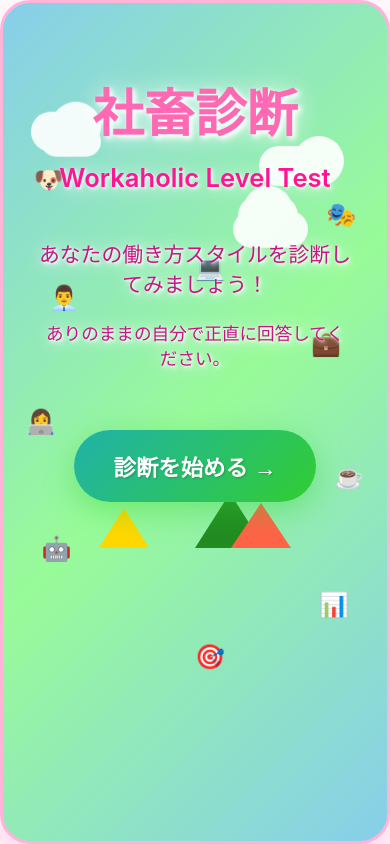
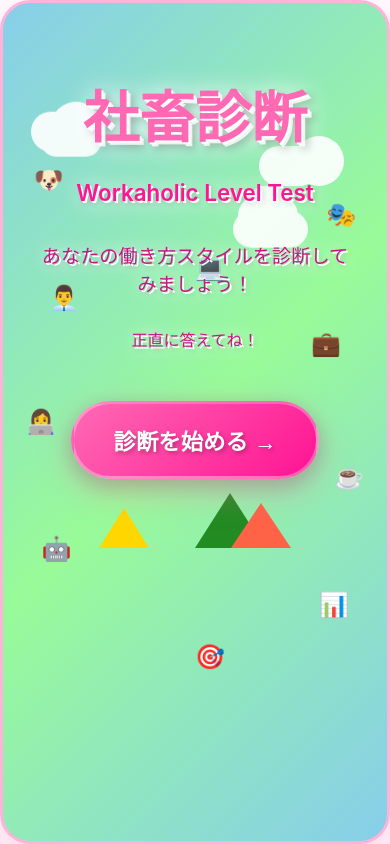
Before and after one commit to toru830/syachiku_shindan, a website: page index.html in a window 390 px wide. Drawn offline with Linux system fonts and the light colour scheme.

Commit message:
UI改善完了：絵文字配置整理、白い縁取り追加、フォントサイズ調整、ボタン強化、説明文簡潔化

```diff
--- a/index.html
+++ b/index.html
@@ -38,7 +38,7 @@
                 <h1 class="main-title">社畜診断</h1>
                 <h2 class="sub-title">Workaholic Level Test</h2>
                 <p class="start-description">あなたの働き方スタイルを診断してみましょう！</p>
-                <p class="start-sub-description">ありのままの自分で正直に回答してください。</p>
+                <p class="start-sub-description">正直に答えてね！</p>
                 <button class="start-btn" id="start-btn">診断を始める →</button>
             </div>
         </div>
--- a/script.js
+++ b/script.js
@@ -458,14 +458,20 @@ function showQuestion() {
         // bodyの背景をピンク系に変更
         document.body.style.background = 'linear-gradient(135deg, #ffeef8 0%, #ffb3d9 50%, #ff85c0 100%)';
 
-        // ピンクテーマの浮遊絵文字を追加（20個）
-        const pinkEmojis = ['⭐', '✨', '💖', '🌸', '💕', '🎀', '🦄', '💝', '🌺', '💗', '🌟', '💫', '🎁', '💌', '🌷', '🦋', '🌈', '💎', '🎊', '🎉'];
+        // ピンクテーマの浮遊絵文字を追加（12個、規則的配置）
+        const pinkEmojis = ['⭐', '✨', '💖', '🌸', '💕', '🎀', '🦄', '💝', '🌺', '💗', '🌟', '💫'];
+        const positions = [
+            {top: '15%', left: '10%'}, {top: '25%', left: '85%'}, {top: '35%', left: '20%'},
+            {top: '45%', left: '75%'}, {top: '55%', left: '15%'}, {top: '65%', left: '80%'},
+            {top: '75%', left: '25%'}, {top: '85%', left: '70%'}, {top: '20%', left: '50%'},
+            {top: '40%', left: '5%'}, {top: '60%', left: '90%'}, {top: '80%', left: '45%'}
+        ];
         pinkEmojis.forEach((emoji, index) => {
             const emojiEl = document.createElement('div');
             emojiEl.className = 'floating-emoji';
             emojiEl.textContent = emoji;
-            emojiEl.style.top = (Math.random() * 80 + 10) + '%';
-            emojiEl.style.left = (Math.random() * 80 + 10) + '%';
+            emojiEl.style.top = positions[index].top;
+            emojiEl.style.left = positions[index].left;
             document.body.appendChild(emojiEl);
         });
     } else if (questionNumber <= 10) {
@@ -477,14 +483,20 @@ function showQuestion() {
         // bodyの背景をオレンジ系に変更
         document.body.style.background = 'linear-gradient(135deg, #FFE0B2 0%, #FFCC02 50%, #FF8F00 100%)';
 
-        // オレンジテーマの浮遊絵文字を追加（20個）
-        const orangeEmojis = ['🌟', '☀️', '🔥', '💪', '⚡', '🎆', '💥', '🚀', '💢', '🌞', '🔥', '⚡', '💥', '🎯', '💨', '🌋', '🔥', '⚡', '💥', '🎆'];
+        // オレンジテーマの浮遊絵文字を追加（12個、規則的配置）
+        const orangeEmojis = ['🌟', '☀️', '🔥', '💪', '⚡', '🎆', '💥', '🚀', '💢', '🌞', '🎯', '💨'];
+        const positions = [
+            {top: '12%', left: '12%'}, {top: '22%', left: '88%'}, {top: '32%', left: '22%'},
+            {top: '42%', left: '78%'}, {top: '52%', left: '12%'}, {top: '62%', left: '88%'},
+            {top: '72%', left: '22%'}, {top: '82%', left: '78%'}, {top: '18%', left: '52%'},
+            {top: '38%', left: '8%'}, {top: '58%', left: '92%'}, {top: '78%', left: '42%'}
+        ];
         orangeEmojis.forEach((emoji, index) => {
             const emojiEl = document.createElement('div');
             emojiEl.className = 'floating-emoji';
             emojiEl.textContent = emoji;
-            emojiEl.style.top = (Math.random() * 80 + 10) + '%';
-            emojiEl.style.left = (Math.random() * 80 + 10) + '%';
+            emojiEl.style.top = positions[index].top;
+            emojiEl.style.left = positions[index].left;
             document.body.appendChild(emojiEl);
         });
     } else {
@@ -496,14 +508,20 @@ function showQuestion() {
         // bodyの背景をグリーン系に変更
         document.body.style.background = 'linear-gradient(135deg, #DCEDC8 0%, #8BC34A 50%, #689F38 100%)';
 
-        // グリーンテーマの浮遊絵文字を追加（20個）
-        const greenEmojis = ['🌱', '☀️', '🎯', '🌿', '🍀', '🌳', '🦋', '🌈', '🍃', '🌺', '🌸', '🌻', '🌷', '🌼', '🦋', '🐝', '🌾', '🌿', '🍃', '🌱'];
+        // グリーンテーマの浮遊絵文字を追加（12個、規則的配置）
+        const greenEmojis = ['🌱', '☀️', '🎯', '🌿', '🍀', '🌳', '🦋', '🌈', '🍃', '🌺', '🌸', '🌻'];
+        const positions = [
+            {top: '18%', left: '15%'}, {top: '28%', left: '82%'}, {top: '38%', left: '18%'},
+            {top: '48%', left: '85%'}, {top: '58%', left: '12%'}, {top: '68%', left: '88%'},
+            {top: '78%', left: '25%'}, {top: '88%', left: '75%'}, {top: '15%', left: '48%'},
+            {top: '35%', left: '5%'}, {top: '55%', left: '95%'}, {top: '75%', left: '35%'}
+        ];
         greenEmojis.forEach((emoji, index) => {
             const emojiEl = document.createElement('div');
             emojiEl.className = 'floating-emoji';
             emojiEl.textContent = emoji;
-            emojiEl.style.top = (Math.random() * 80 + 10) + '%';
-            emojiEl.style.left = (Math.random() * 80 + 10) + '%';
+            emojiEl.style.top = positions[index].top;
+            emojiEl.style.left = positions[index].left;
             document.body.appendChild(emojiEl);
         });
     }
--- a/style.css
+++ b/style.css
@@ -526,56 +526,66 @@ body:has(#start-screen.active) .container {
 }
 
 .main-title {
-    font-size: 4.2rem;
-    font-weight: 800;
-    margin-bottom: 15px;
+    font-size: 4.5rem;
+    font-weight: 900;
+    margin-bottom: 25px;
     color: #FF69B4;
-    text-shadow: 3px 3px 6px rgba(255, 255, 255, 0.8), 1px 1px 3px rgba(255, 255, 255, 0.6);
-    filter: drop-shadow(0 0 10px rgba(255, 255, 255, 0.5));
+    text-shadow:
+        3px 3px 0px #ffffff,
+        6px 6px 0px rgba(255, 255, 255, 0.8),
+        9px 9px 15px rgba(0, 0, 0, 0.3);
+    filter: drop-shadow(0 0 15px rgba(255, 255, 255, 0.8));
 }
 
 .sub-title {
-    font-size: 2.1rem;
+    font-size: 1.8rem;
     font-weight: 600;
-    margin-bottom: 45px;
+    margin-bottom: 35px;
     color: #FF1493;
-    text-shadow: 2px 2px 4px rgba(255, 255, 255, 0.8), 1px 1px 2px rgba(255, 255, 255, 0.6);
-    filter: drop-shadow(0 0 8px rgba(255, 255, 255, 0.5));
+    text-shadow: 2px 2px 0px #ffffff, 4px 4px 8px rgba(0, 0, 0, 0.2);
+    filter: drop-shadow(0 0 10px rgba(255, 255, 255, 0.6));
 }
 
 .start-description {
-    font-size: 1.65rem;
-    margin-bottom: 22px;
+    font-size: 1.4rem;
+    margin-bottom: 30px;
     color: #C71585;
-    text-shadow: 2px 2px 4px rgba(255, 255, 255, 0.9), 1px 1px 2px rgba(255, 255, 255, 0.7);
-    filter: drop-shadow(0 0 6px rgba(255, 255, 255, 0.6));
+    text-shadow: 2px 2px 0px #ffffff, 3px 3px 6px rgba(0, 0, 0, 0.2);
+    filter: drop-shadow(0 0 8px rgba(255, 255, 255, 0.6));
 }
 
 .start-sub-description {
-    font-size: 1.43rem;
-    margin-bottom: 60px;
+    font-size: 1.2rem;
+    margin-bottom: 50px;
     color: #C71585;
-    text-shadow: 2px 2px 4px rgba(255, 255, 255, 0.9), 1px 1px 2px rgba(255, 255, 255, 0.7);
-    filter: drop-shadow(0 0 6px rgba(255, 255, 255, 0.6));
+    text-shadow: 2px 2px 0px #ffffff, 3px 3px 6px rgba(0, 0, 0, 0.2);
+    filter: drop-shadow(0 0 8px rgba(255, 255, 255, 0.6));
 }
 
 .start-btn {
-    background: linear-gradient(135deg, #20B2AA 0%, #32CD32 100%);
+    background: linear-gradient(135deg, #FF69B4 0%, #FF1493 100%);
     color: white;
     border: none;
-    padding: 27px 60px;
-    font-size: 1.8rem;
+    padding: 25px 55px;
+    font-size: 1.9rem;
     font-weight: 700;
-    border-radius: 37px;
+    border-radius: 50px;
     cursor: pointer;
-    box-shadow: 0 9px 30px rgba(50, 205, 50, 0.4);
+    box-shadow:
+        0 12px 35px rgba(255, 105, 180, 0.4),
+        0 6px 20px rgba(0, 0, 0, 0.2);
     transition: all 0.3s ease;
-    text-shadow: 1px 1px 2px rgba(0, 0, 0, 0.2);
+    text-shadow: 2px 2px 4px rgba(0, 0, 0, 0.3);
+    border: 3px solid rgba(255, 255, 255, 0.3);
 }
 
 .start-btn:hover {
-    transform: translateY(-3px);
-    box-shadow: 0 8px 25px rgba(50, 205, 50, 0.6);
+    transform: translateY(-4px) scale(1.05);
+    box-shadow:
+        0 15px 40px rgba(255, 105, 180, 0.6),
+        0 8px 25px rgba(0, 0, 0, 0.3);
+    background: linear-gradient(135deg, #FF1493 0%, #DC143C 100%);
+    border: 3px solid rgba(255, 255, 255, 0.5);
 }
 
 .start-btn:active {
@@ -1722,30 +1732,33 @@ body:has(.result-theme-15.active) {
 @media (max-width: 768px) {
     /* スタート画面のスマホ対応 */
     .main-title {
-        font-size: 3.2rem;
+        font-size: 3.5rem;
         color: #FF69B4 !important;
-        text-shadow: 3px 3px 6px rgba(255, 255, 255, 0.9), 2px 2px 4px rgba(255, 255, 255, 0.7) !important;
-        filter: drop-shadow(0 0 12px rgba(255, 255, 255, 0.6)) !important;
+        text-shadow:
+            2px 2px 0px #ffffff,
+            4px 4px 0px rgba(255, 255, 255, 0.8),
+            6px 6px 10px rgba(0, 0, 0, 0.3) !important;
+        filter: drop-shadow(0 0 12px rgba(255, 255, 255, 0.8)) !important;
     }
 
     .sub-title {
-        font-size: 1.6rem;
+        font-size: 1.4rem;
         color: #FF1493 !important;
-        text-shadow: 2px 2px 4px rgba(255, 255, 255, 0.8), 1px 1px 2px rgba(255, 255, 255, 0.6) !important;
-        filter: drop-shadow(0 0 10px rgba(255, 255, 255, 0.5)) !important;
+        text-shadow: 2px 2px 0px #ffffff, 3px 3px 6px rgba(0, 0, 0, 0.2) !important;
+        filter: drop-shadow(0 0 10px rgba(255, 255, 255, 0.6)) !important;
     }
 
     .start-description {
-        font-size: 1.3rem;
+        font-size: 1.2rem;
         color: #C71585 !important;
-        text-shadow: 2px 2px 4px rgba(255, 255, 255, 0.9), 1px 1px 2px rgba(255, 255, 255, 0.7) !important;
+        text-shadow: 2px 2px 0px #ffffff, 3px 3px 6px rgba(0, 0, 0, 0.2) !important;
         filter: drop-shadow(0 0 8px rgba(255, 255, 255, 0.6)) !important;
     }
 
     .start-sub-description {
-        font-size: 1.1rem;
+        font-size: 1.0rem;
         color: #C71585 !important;
-        text-shadow: 2px 2px 4px rgba(255, 255, 255, 0.9), 1px 1px 2px rgba(255, 255, 255, 0.7) !important;
+        text-shadow: 2px 2px 0px #ffffff, 3px 3px 6px rgba(0, 0, 0, 0.2) !important;
         filter: drop-shadow(0 0 8px rgba(255, 255, 255, 0.6)) !important;
     }
 
```
